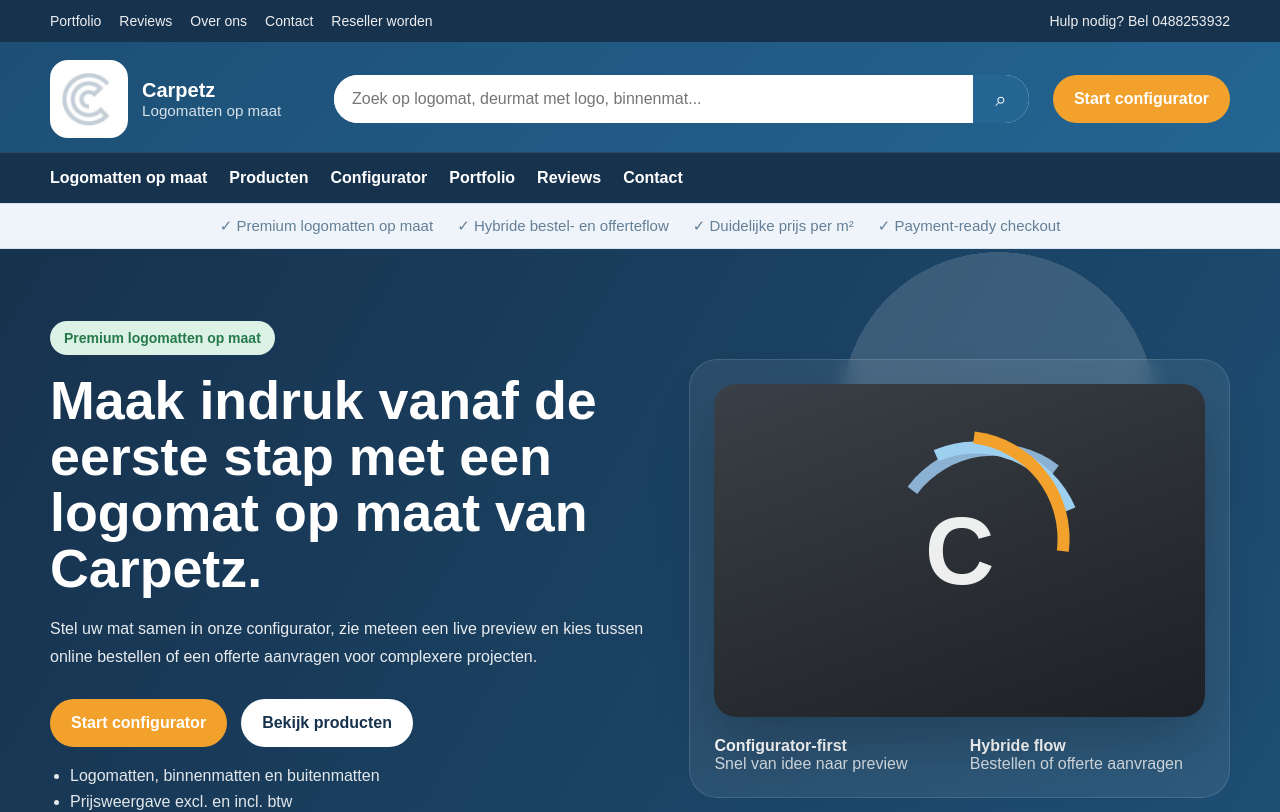
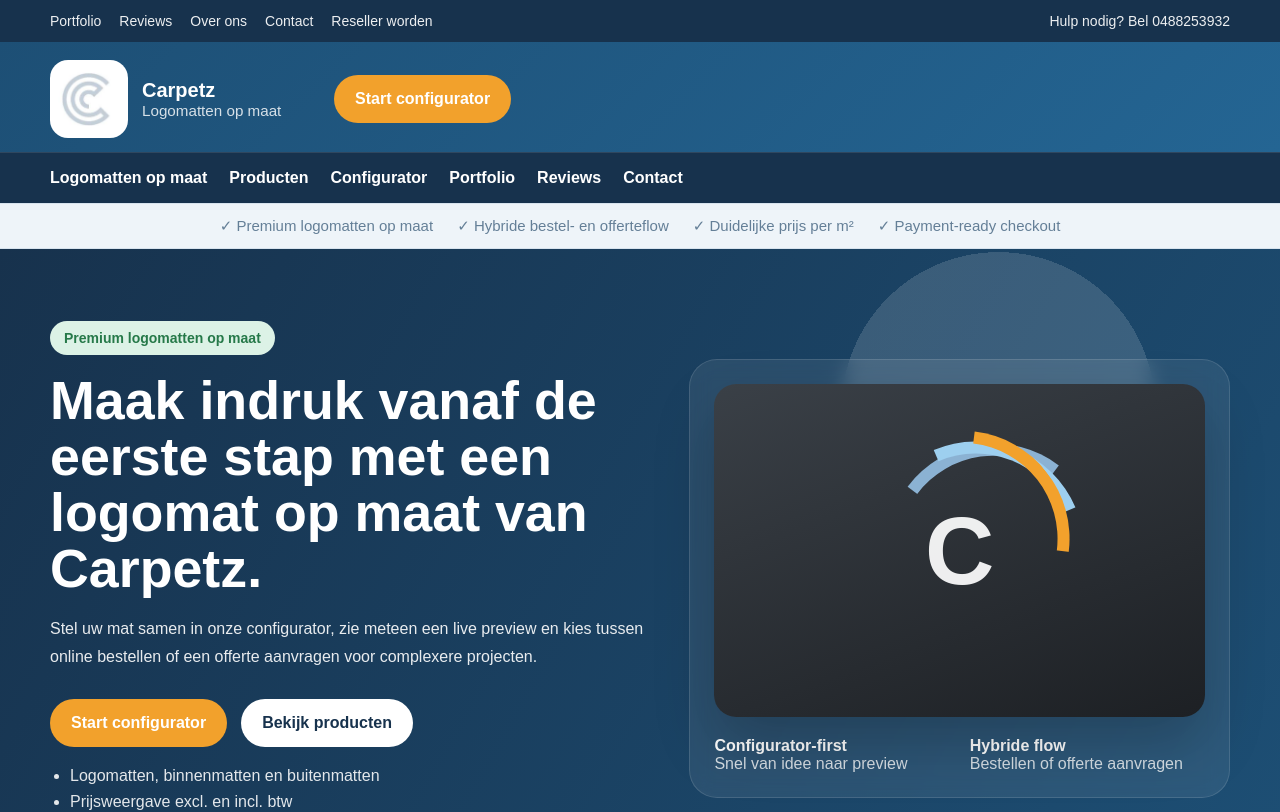
Before and after one commit to thepieter22-web/amalia, a Next.js app: page / in a window 1280 px wide. Shown: the top 812 px of the page. Built offline with nearby package versions, Linux system fonts and the light colour scheme.

Commit message:
Update Header.tsx

```diff
--- a/components/layout/Header.tsx
+++ b/components/layout/Header.tsx
@@ -5,7 +5,7 @@
 export function Header() {
   return (
     <header className="site-header">
-      <div className="container site-header-inner">
+      <div className="container site-header-inner site-header-inner-simple">
         <Link href="/" className="brand">
           <Image src="/logo.png" alt="Carpetz logo" width={92} height={92} priority />
           <div className="brand-copy">
@@ -14,13 +14,10 @@
           </div>
         </Link>
 
-        <div className="search-box" role="search" aria-label="Zoeken">
-          <input placeholder="Zoek op logomat, deurmat met logo, binnenmat..." />
-          <button type="button">⌕</button>
-        </div>
-
         <div className="header-cta-row">
-          <Button href="/configurator" variant="primary">Start configurator</Button>
+          <Button href="/configurator" variant="primary">
+            Start configurator
+          </Button>
         </div>
       </div>
     </header>
```
